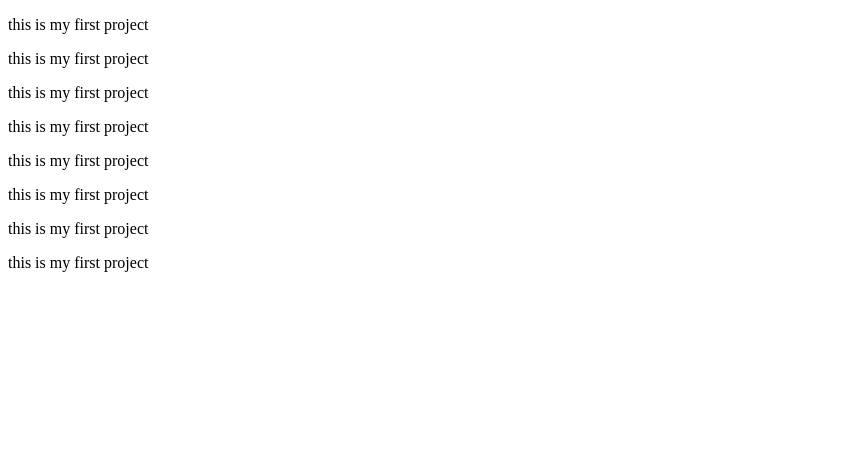
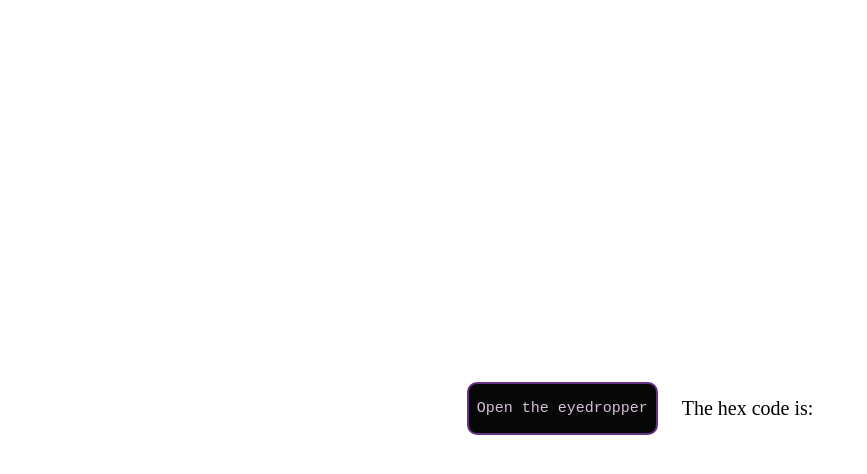
Before and after one commit to dharmelolar/EyeDropper-API, a browser extension: page index.html in a window 1280 px wide. Shown: the whole page, without its empty margins (0-867 px from the left). Drawn offline with Linux system fonts and the light colour scheme.

Commit message:
initial commit

```diff
--- a/app.js
+++ b/app.js
@@ -1,2 +1,15 @@
-const numbers =[3,5,6,7,8,3]
-console.log(numbers.indexOf(7))
+const selectBtn = document.getElementById("selectBtn");
+const hexcode = document.getElementById("result");
+const bgColor = document.querySelector("body");
+
+selectBtn.addEventListener("click", () => {
+  const eyeDropper = new EyeDropper();
+  eyeDropper.open()
+    .then((colorSelectResult) => {
+      hexcode.textContent = colorSelectResult.sRGBHex;
+      bgColor.style.background = colorSelectResult.sRGBHex;
+    })
+    .catch((e) => {
+      hexcode.textContent = e;
+    });
+});
--- a/index.html
+++ b/index.html
@@ -4,15 +4,12 @@
     <meta charset="UTF-8">
     <meta name="viewport" content="width=device-width, initial-scale=1.0">
     <title>Document</title>
+    <link rel="stylesheet" href="style.css">
 </head>
 <body>
-    <p>this is my first project</p>
-    <p>this is my first project</p>
-    <p>this is my first project</p>
-    <p>this is my first project</p>
-    <p>this is my first project</p>
-    <p>this is my first project</p>
- <p>this is my first project</p>
-<p>this is my first project</p>
+    <button id="selectBtn">Open the eyedropper</button>
+	<p>The hex code is: <span id="result"></span></p>
+	<script src="/app.js">
+	</script>
 </body>
 </html>
--- /dev/null
+++ b/style.css
@@ -0,0 +1,23 @@
+body {
+  /* background-color: ; */
+  display: flex;
+  justify-content: center;
+  align-items: center;
+  height: 100vh;
+}
+p {
+  font-size: 20px;
+  margin-left: 1.5rem;
+}
+button {
+  font-size: 15px;
+  padding: 1rem .5rem 1rem .5rem;
+  border: 2px solid rgb(102, 50, 133);
+  border-radius: 10px;
+  background-color: rgb(7, 7, 8);
+  color: thistle;
+  font-family: monospace;
+}
+span{
+    font-weight:bold ;
+}
```
Also changed, not shown: manifest.json (added).
